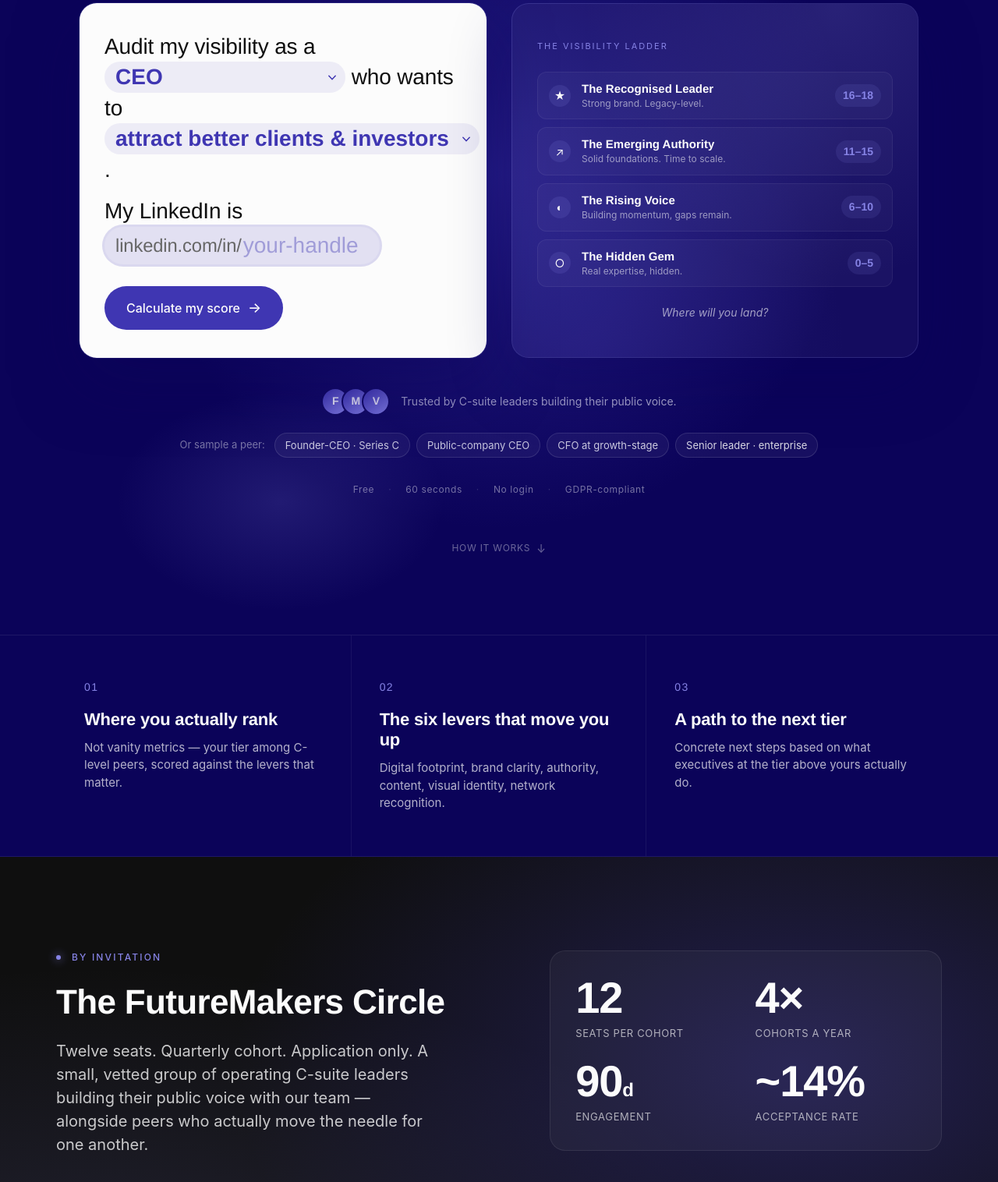
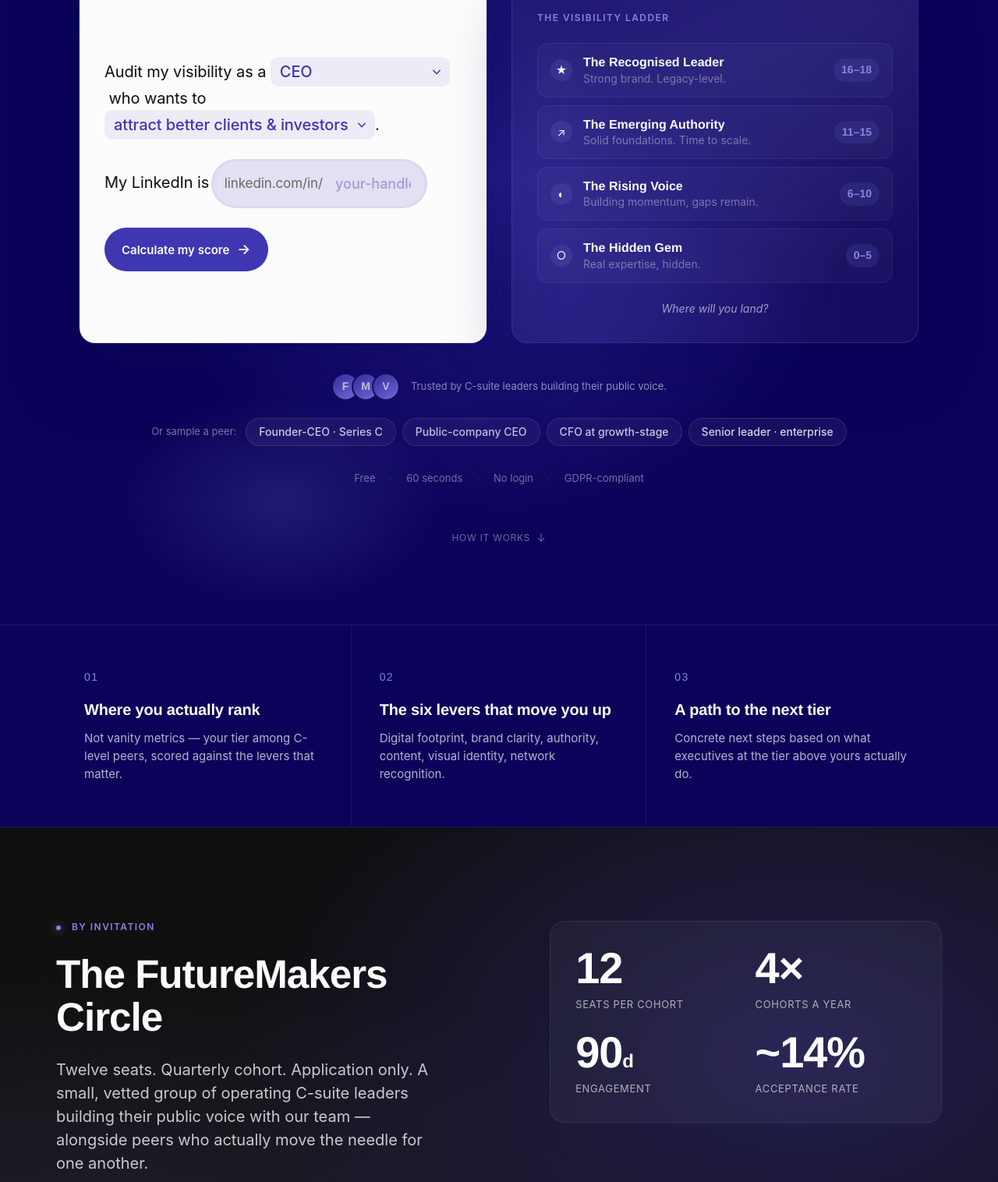
Before and after one commit to yentlspiteri/visibility-index, a website: page index.html in a window 1280 px wide. Shown: the part 433-1949 px from the top of the page at 78% size. Drawn offline with Linux system fonts and the light colour scheme; a web font is replaced by a local one.

Commit message:
v0.3 Batch 1: typography pass + Apify supreme_coder field mappers

```diff
--- a/index.html
+++ b/index.html
@@ -1095,6 +1095,257 @@
   .preview-cta:hover { transform: translateY(-1px); background: var(--vp-ice); }
   .preview-cta::after { content: "→"; font-size: 16px; transition: transform .2s ease; }
   .preview-cta:hover::after { transform: translateX(4px); }
+
+  /* ════════════════════════════════════════════════════════════════
+     v0.3 BATCH 1 — Typography pass
+     Tightens scale across the page. Body 17px (down from 28px),
+     hero 84px max (down from 96px), mad-libs reads as a form (20px not 28px).
+     Cascade-order overrides — appended at end of <style> intentionally.
+     ════════════════════════════════════════════════════════════════ */
+
+  :root {
+    /* type scale */
+    --fs-display: clamp(56px, 7vw, 84px);
+    --fs-h2:      clamp(36px, 4vw, 56px);
+    --fs-h3:      20px;
+    --fs-body:    17px;
+    --fs-small:   14px;
+    --fs-eyebrow: 12px;
+    /* tracking */
+    --ls-display: -0.025em;
+    --ls-h2:      -0.02em;
+    --ls-h3:      -0.01em;
+    --ls-eyebrow: 0.12em;
+    /* line-height */
+    --lh-display: 1.04;
+    --lh-h2:      1.08;
+    --lh-h3:      1.25;
+    --lh-body:    1.55;
+  }
+
+  /* — Display + headings — */
+  .display {
+    font-family: var(--font-display);
+    font-weight: 700;
+    font-size: var(--fs-display);
+    line-height: var(--lh-display);
+    letter-spacing: var(--ls-display);
+  }
+  .h2, .h2.circle-h2 {
+    font-family: var(--font-display);
+    font-weight: 700;
+    font-size: var(--fs-h2);
+    line-height: var(--lh-h2);
+    letter-spacing: var(--ls-h2);
+  }
+  .h3, h3 {
+    font-family: var(--font-display);
+    font-weight: 600;
+    font-size: var(--fs-h3);
+    line-height: var(--lh-h3);
+    letter-spacing: var(--ls-h3);
+  }
+
+  /* — Body copy — */
+  body {
+    font-size: var(--fs-body);
+    line-height: var(--lh-body);
+    letter-spacing: 0;
+  }
+  p {
+    font-size: var(--fs-body);
+    line-height: var(--lh-body);
+    letter-spacing: 0;
+  }
+
+  /* — Mad-libs (highest-impact fix: reads as a form, not a headline) — */
+  .madlib {
+    font-family: var(--font-body);
+    font-size: 20px;
+    line-height: 1.5;
+    font-weight: 400;
+    letter-spacing: -0.005em;
+  }
+  .madlib-select {
+    font-size: 20px;
+    font-weight: 500;
+    font-family: inherit;
+    line-height: 1.3;
+    letter-spacing: -0.005em;
+    padding: 6px 28px 6px 12px;
+    border-radius: 10px;
+  }
+  .madlib-input {
+    font-size: 18px;
+    font-weight: 400;
+    font-family: inherit;
+    line-height: 1.4;
+    padding: 12px 14px;
+  }
+  .madlib-handle-wrap { margin-top: 14px; }
+  .madlib-submit {
+    font-size: 15px;
+    font-weight: 600;
+    letter-spacing: 0;
+    padding: 14px 22px;
+    border-radius: 999px;
+    min-height: 48px;
+  }
+
+  /* — Eyebrow / kicker labels (one consistent treatment site-wide) — */
+  .eyebrow,
+  .hero-eyebrow .eyebrow,
+  .preview-eyebrow,
+  .gate-eyebrow {
+    font-family: var(--font-body);
+    font-size: var(--fs-eyebrow);
+    font-weight: 600;
+    letter-spacing: var(--ls-eyebrow);
+    text-transform: uppercase;
+    line-height: 1.4;
+  }
+
+  /* — Buttons — */
+  .btn,
+  button,
+  .preview-cta,
+  .tier-cta-btn {
+    font-family: var(--font-body);
+    font-size: 15px;
+    font-weight: 600;
+    letter-spacing: 0;
+    line-height: 1;
+  }
+  .pill {
+    font-size: 14px;
+    font-weight: 500;
+    letter-spacing: 0;
+    padding: 10px 16px;
+    border-radius: 999px;
+    line-height: 1;
+  }
+
+  /* — Cards: tighter rhythm, colors unchanged — */
+  .action-card,
+  .preview-card,
+  .gate-card {
+    padding: clamp(20px, 3vw, 32px);
+    border-radius: 20px;
+  }
+  .ladder-row {
+    padding: 14px 16px;
+    border-radius: 14px;
+  }
+  .ladder-row .ladder-name {
+    font-size: 16px;
+    font-weight: 600;
+  }
+  .ladder-row .ladder-tag,
+  .ladder-row .ladder-blurb {
+    font-size: 14px;
+    font-weight: 400;
+    opacity: 0.7;
+  }
+
+  /* — Subscores — */
+  .subscore { padding: 14px 0; }
+  .subscore-label {
+    font-size: 14px;
+    font-weight: 500;
+    letter-spacing: 0.04em;
+    text-transform: uppercase;
+  }
+  .subscore-value {
+    font-family: var(--font-display);
+    font-size: 32px;
+    font-weight: 700;
+    letter-spacing: -0.02em;
+  }
+  .subscore-value-suffix {
+    font-size: 16px;
+    font-weight: 500;
+    opacity: 0.5;
+  }
+  .subscore-context {
+    font-size: 14px;
+    line-height: 1.5;
+    opacity: 0.75;
+  }
+
+  /* — Leaderboard — */
+  .leaderboard-row {
+    font-size: 15px;
+    padding: 12px 16px;
+  }
+  .leaderboard-row.you { font-weight: 600; }
+
+  /* — Email gate — */
+  .gate-card {
+    max-width: 560px;
+    margin: 0 auto;
+  }
+  .gate-form input[type="email"] {
+    font-size: 17px;
+    font-weight: 400;
+    padding: 14px 16px;
+    border-radius: 12px;
+  }
+  .gate-form button[type="submit"] {
+    font-size: 15px;
+    font-weight: 600;
+    padding: 14px 22px;
+    border-radius: 999px;
+    min-height: 48px;
+  }
+  .gate-disclaimer {
+    font-size: 13px;
+    line-height: 1.5;
+    opacity: 0.7;
+    margin-top: 12px;
+  }
+
+  /* — Trust signals (fine-print, not body copy) — */
+  .trust-strip,
+  .hero-trust-line,
+  [class*="trust"] {
+    font-size: 13px;
+    font-weight: 400;
+    line-height: 1.5;
+    letter-spacing: 0;
+  }
+
+  /* — Nav — */
+  nav.top a,
+  nav.top .nav-link {
+    font-family: var(--font-body);
+    font-size: 15px;
+    font-weight: 500;
+    letter-spacing: 0;
+    line-height: 1;
+  }
+
+  /* — Loading rows — */
+  .loading-row {
+    font-size: 14px;
+    font-weight: 500;
+    padding: 10px 0;
+    letter-spacing: 0;
+  }
+
+  /* — Methodology table — */
+  details.method .method-body table { font-size: 15px; line-height: 1.5; }
+  details.method .method-body th {
+    font-size: 12px;
+    font-weight: 600;
+    letter-spacing: 0.12em;
+    text-transform: uppercase;
+    text-align: left;
+    padding: 14px 16px;
+  }
+  details.method .method-body td {
+    padding: 14px 16px;
+    vertical-align: top;
+  }
 
   .hidden { display: none !important; }
 </style>
```
